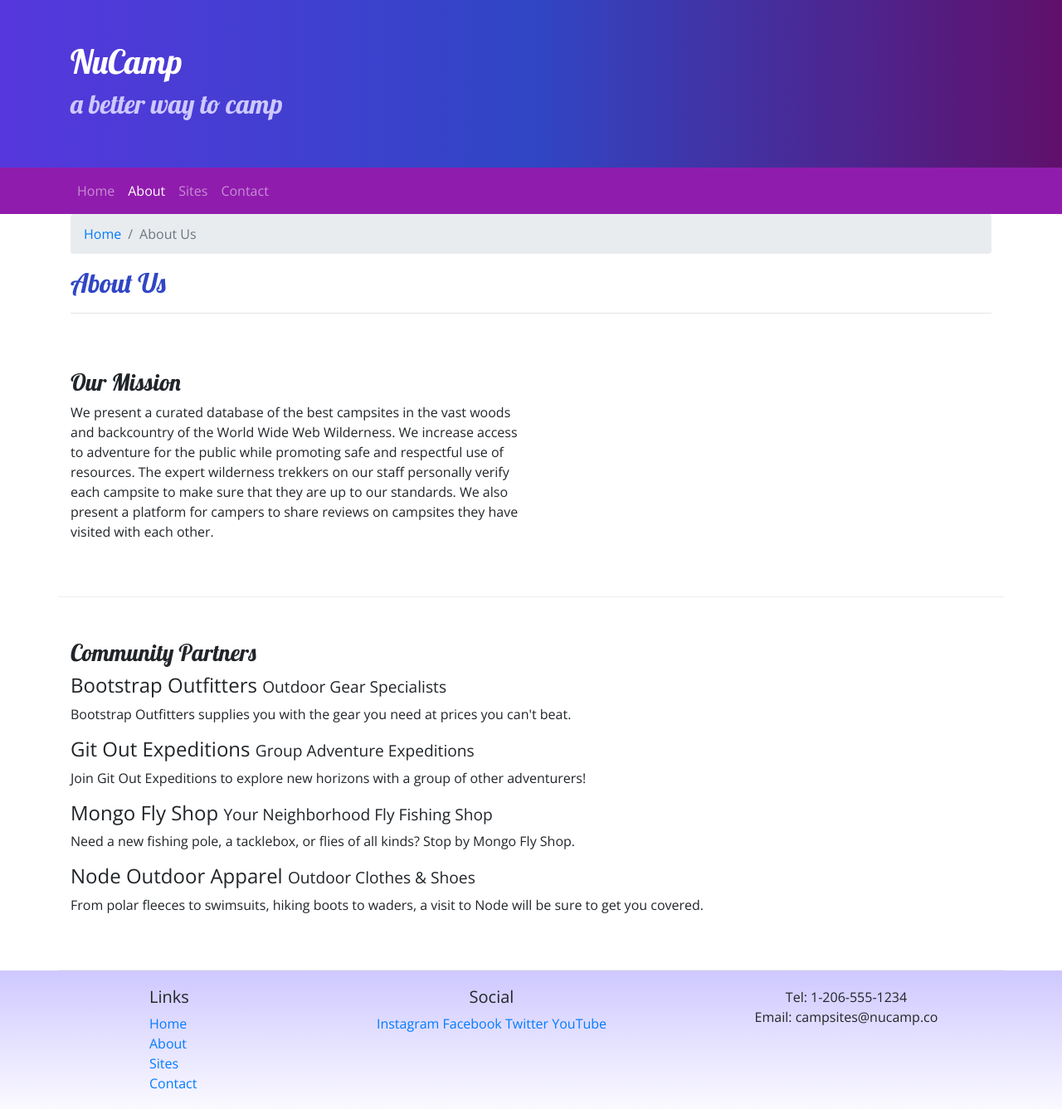
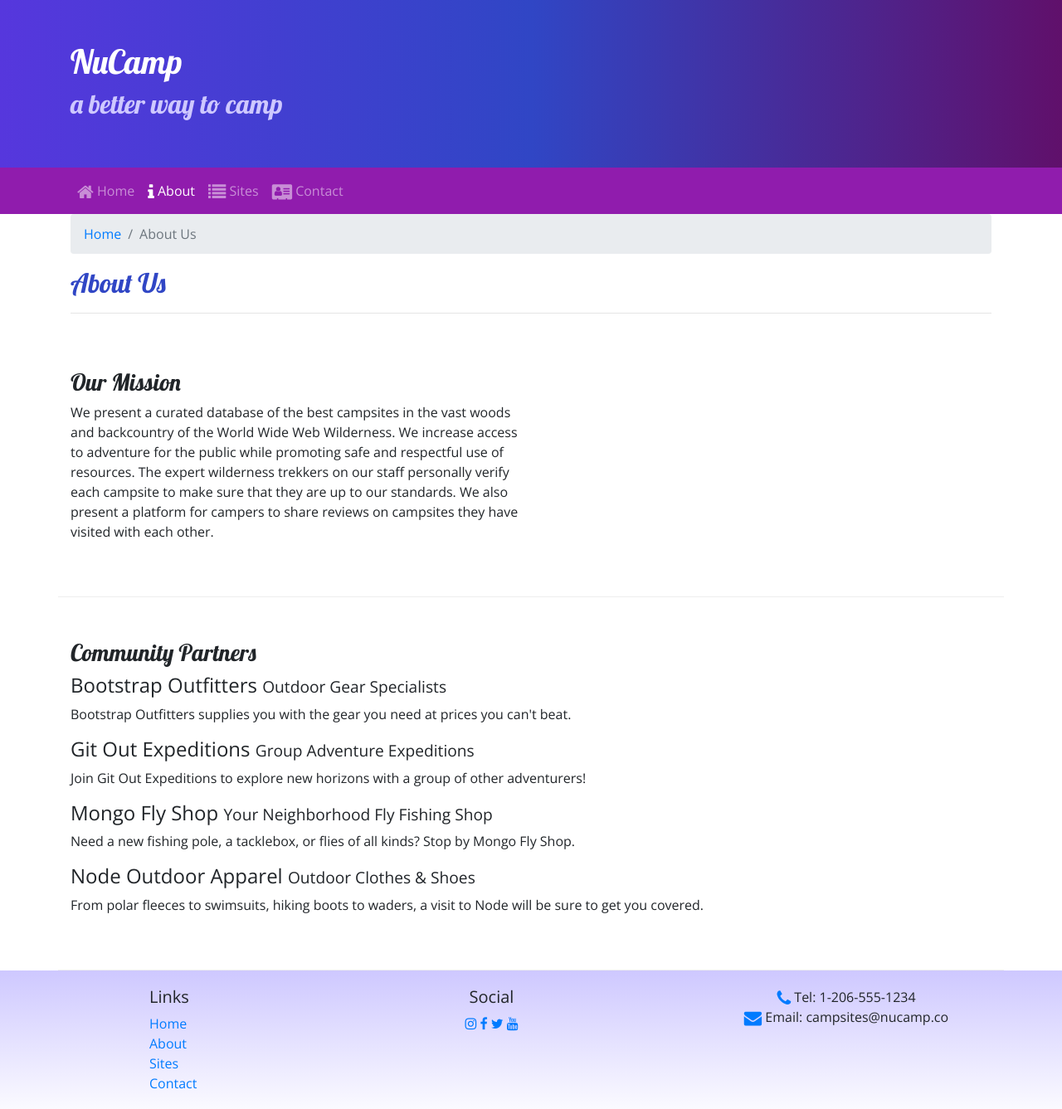
Before and after one commit to sachinkrb/nucamp_bootstrap, a website: page aboutus.html in a window 1280 px wide. Shown: the whole page at 83% size. Drawn offline with nearby package versions, Linux system fonts and the light colour scheme.

Commit message:
Icon Fonts

```diff
--- a/aboutus.html
+++ b/aboutus.html
@@ -11,6 +11,9 @@
     <!-- Additional CSS must be placed after Bootstrap CSS -->
     <link rel="stylesheet" href="https://fonts.googleapis.com/css?family=Lobster|Open+Sans" />
     <link rel="stylesheet" href="css/styles.css" />
+
+    <!-- Additional CSS must be placed after Bootstrap CSS -->
+    <link rel="stylesheet" href="node_modules/font-awesome/css/font-awesome.min.css" />
 
 
     <title>NuCamp: A Better Way To Camp</title>
@@ -35,19 +38,24 @@
             </button>
             <div class="collapse navbar-collapse" id="nucampNavbar">
                 <ul class="navbar-nav">
-                    <li class="nav-item"><a class="nav-link" href="index.html"> Home </a></li>
-                    <li class="nav-item active"><a class="nav-link" href="#"> About </a></li>
-                    <li class="nav-item"><a class="nav-link" href="#"> Sites </a></li>
-                    <li class="nav-item"><a class="nav-link" href="#"> Contact </a></li>
+                    <li class="nav-item"><a class="nav-link" href="index.html"><i class="fa fa-home fa-lg"></i> Home
+                        </a>
+                    </li>
+                    <li class="nav-item active"><a class="nav-link" href="#"> <i class="fa  fa-info fa-lg"></i>
+                            About
+                        </a></li>
+                    <li class="nav-item"><a class="nav-link" href="#"> <i class="fa fa-list fa-lg"></i> Sites </a></li>
+                    <li class="nav-item"><a class="nav-link" href="#"> <i class="fa fa-address-card fa-lg"></i> Contact
+                        </a></li>
                 </ul>
             </div>
         </div>
     </nav>
 
-    <div class ="container">
-        <div class ="row">
-            <div class = "col">
-                <ol class ="breadcrumb">
+    <div class="container">
+        <div class="row">
+            <div class="col">
+                <ol class="breadcrumb">
                     <li class="breadcrumb-item"><a href="index.html"> Home </a></li>
                     <li class="breadcrumb-item active">About Us</li>
                 </ol>
@@ -71,13 +79,17 @@
             <div class="col">
                 <h3>Community Partners</h3>
                 <h4>Bootstrap Outfitters <small>Outdoor Gear Specialists</small></h4>
-                <p class= "d-none d-sm-block">Bootstrap Outfitters supplies you with the gear you need at prices you can't beat.</p>
+                <p class="d-none d-sm-block">Bootstrap Outfitters supplies you with the gear you need at prices you
+                    can't beat.</p>
                 <h4>Git Out Expeditions <small>Group Adventure Expeditions</small></h4>
-                <p class= "d-none d-sm-block">Join Git Out Expeditions to explore new horizons with a group of other adventurers!</p>
+                <p class="d-none d-sm-block">Join Git Out Expeditions to explore new horizons with a group of other
+                    adventurers!</p>
                 <h4>Mongo Fly Shop <small>Your Neighborhood Fly Fishing Shop</small></h4>
-                <p class= "d-none d-sm-block">Need a new fishing pole, a tacklebox, or flies of all kinds? Stop by Mongo Fly Shop.</p>
+                <p class="d-none d-sm-block">Need a new fishing pole, a tacklebox, or flies of all kinds? Stop by Mongo
+                    Fly Shop.</p>
                 <h4>Node Outdoor Apparel <small>Outdoor Clothes & Shoes</small></h4>
-                <p class="d-none d-sm-block">From polar fleeces to swimsuits, hiking boots to waders, a visit to Node will be sure to get you
+                <p class="d-none d-sm-block">From polar fleeces to swimsuits, hiking boots to waders, a visit to Node
+                    will be sure to get you
                     covered.</p>
             </div>
         </div>
@@ -97,14 +109,15 @@
                 </div>
                 <div class="col-6 col-sm-5 text-center">
                     <h5>Social</h5>
-                    <a href="http://instagram.com/">Instagram</a>
-                    <a href="http://facebook.com/">Facebook</a>
-                    <a href="http://twitter.com/">Twitter</a>
-                    <a href="http://youtube.com/">YouTube</a>
+                    <a href="http://instagram.com/"><i class="fa fa-instagram"></i></a>
+                    <a href="http://facebook.com/"><i class="fa fa-facebook"></i></a>
+                    <a href="http://twitter.com/"><i class="fa fa-twitter"></i></a>
+                    <a href="http://youtube.com/"><i class="fa fa-youtube"></i></a>
                 </div>
+
                 <div class="col-sm-4 text-center">
-                    Tel: 1-206-555-1234<br />
-                    Email: campsites@nucamp.co
+                    <i class="fa fa-phone fa-lg text-primary"></i> Tel: 1-206-555-1234<br />
+                    <i class="fa fa-envelope fa-lg text-primary"></i> Email: campsites@nucamp.co
                 </div>
             </div>
         </div>
--- a/package.json
+++ b/package.json
@@ -15,6 +15,7 @@
   },
   "dependencies": {
     "bootstrap": "^4.5.2",
+    "font-awesome": "^4.7.0",
     "jquery": "^3.5.1",
     "popper.js": "^1.16.1"
   }
```
Also changed, not shown: index.html (+21 -14 lines), 1 other file.
